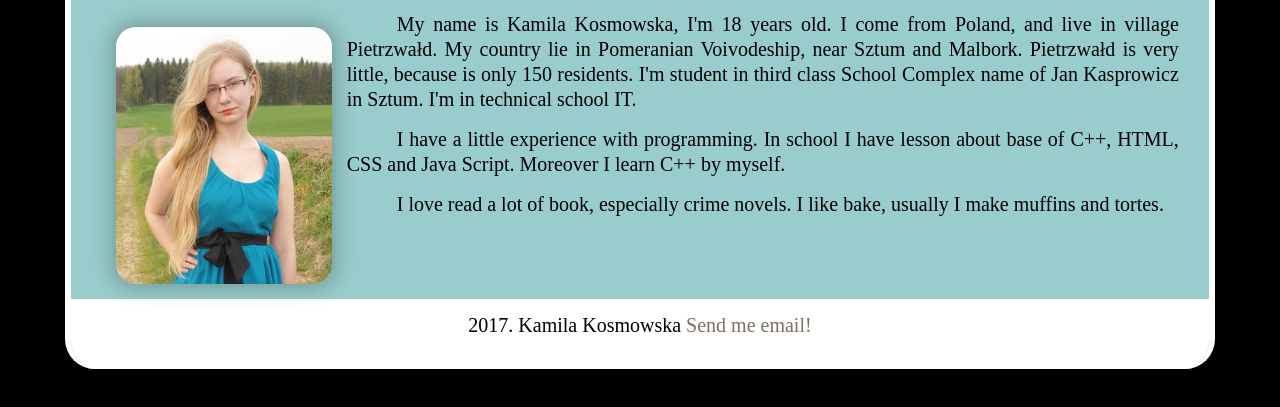
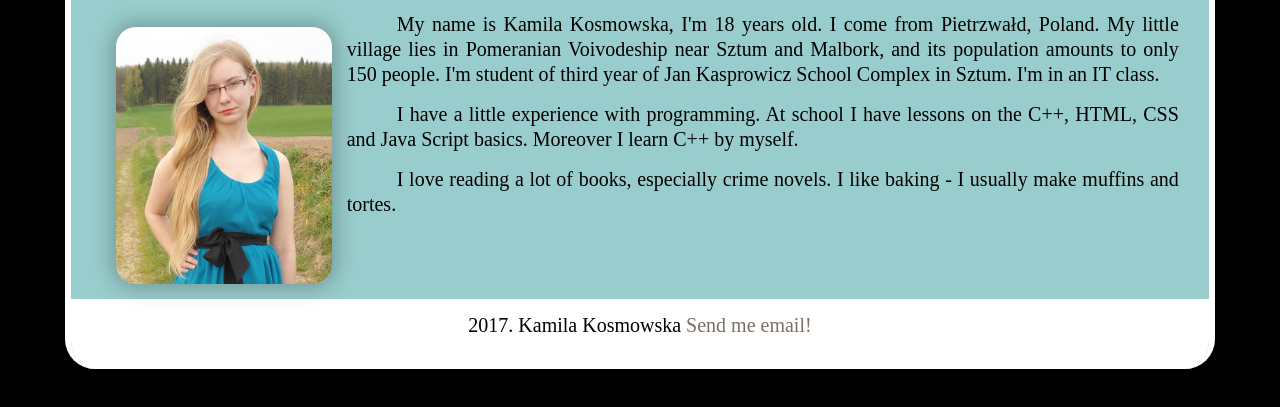
Before and after one commit to Walentyna14/Block-3-HTML-CSS-Part-2, a plain HTML site: page index.html in a window 1280 px wide. Shown: the part 299-706 px from the top of the page. Drawn offline with Linux system fonts and the light colour scheme; a web font is replaced by a local one.

Commit message:
Add files via upload

```diff
--- a/index.html
+++ b/index.html
@@ -34,9 +34,9 @@
 
 			<main>
 				<h1> Hi! </h1>
-				<p><img src="me.jpg" alt="Photo of me" />My name is Kamila Kosmowska, I'm 18 years old. I come from Poland, and live in village Pietrzwałd. My country lie in Pomeranian Voivodeship, near Sztum and Malbork. Pietrzwałd is very little, because is only 150 residents. I'm student in third class School Complex name of Jan Kasprowicz in Sztum. I'm in technical school IT. </p>
-			<p>I have a little experience with programming. In school I have lesson about base of C++, HTML, CSS and Java Script. Moreover I learn C++ by myself. </p>
-			<p> I love read a lot of book, especially crime novels. I like bake, usually I make muffins and tortes.</p>
+				<p><img src="me.jpg" alt="Photo of me" />My name is Kamila Kosmowska, I'm 18 years old. I come from Pietrzwałd, Poland. My little village lies in Pomeranian Voivodeship near Sztum and Malbork, and its population amounts to only 150 people. I'm student of third year of Jan Kasprowicz School Complex in Sztum. I'm in an IT class. </p>
+			<p>I have a little experience with programming. At school I have lessons on the C++, HTML, CSS and Java Script basics. Moreover I learn C++ by myself. </p>
+			<p> I love reading a lot of books, especially crime novels. I like baking - I usually make muffins and tortes.</p>
 				</main><!--End od main-->
 			<footer>
 			2017. Kamila Kosmowska <a href="mailto:kamilawkosmowska@gmail.com?subject=Second%20project"> Send me email! </a>
```
